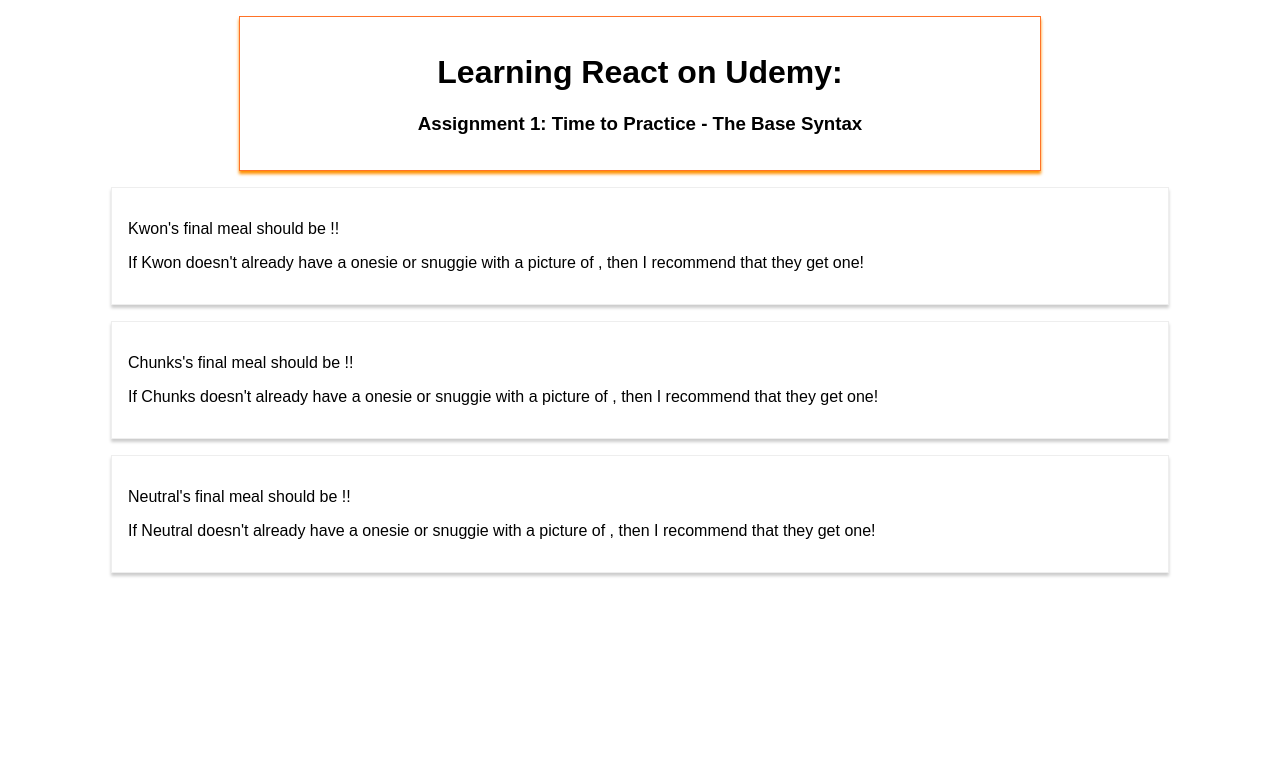
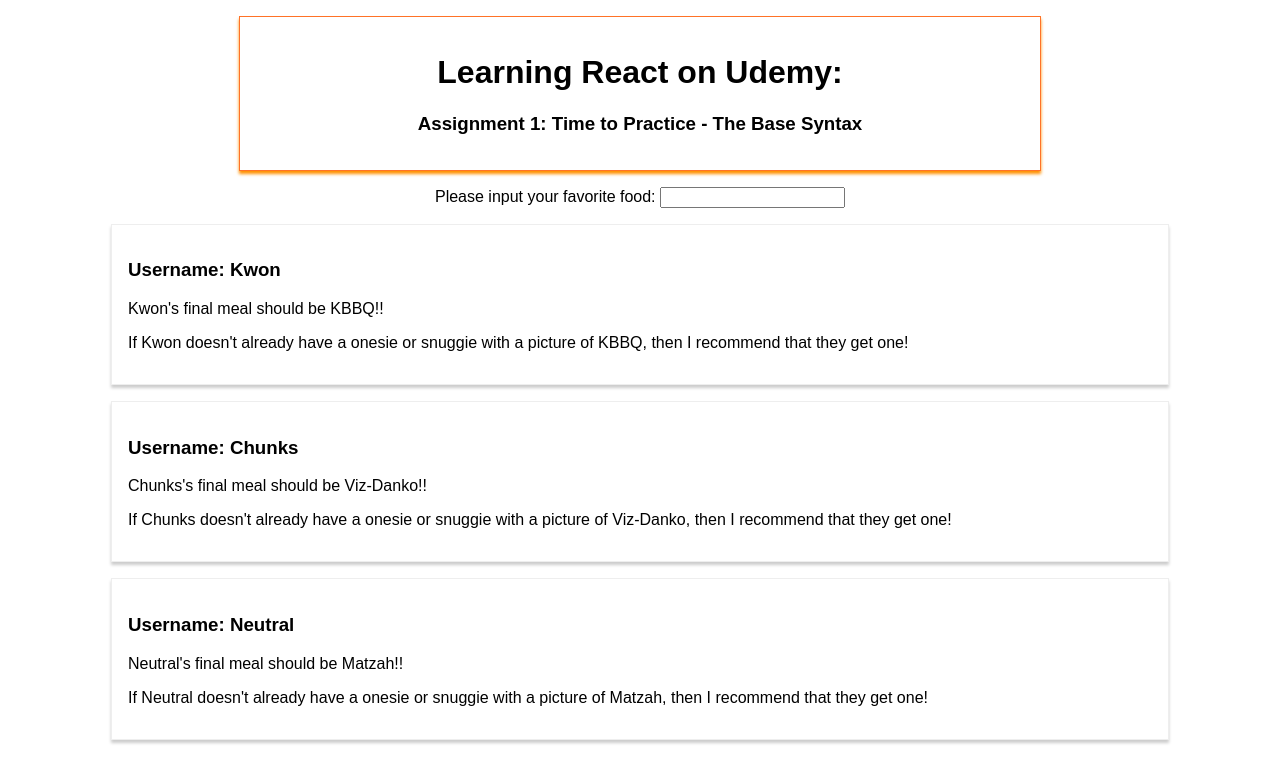
Before and after one commit to tyslas/assign1-practice-base-syntax, a React (Create React App) app: page / in a window 1280 px wide. Shown: the top 782 px of the page. Built offline with nearby package versions, Linux system fonts and the light colour scheme.

Commit message:
passed the event handler method reference to the UserInput component and bind it to the input-change event

```diff
--- a/src/App.js
+++ b/src/App.js
@@ -1,6 +1,7 @@
 import React, {Component} from 'react';
 import './App.css';
-import UserOutput from './userInOut/UserOutput'
+import UserInput from './UserInput/UserInput'
+import UserOutput from './UserOutput/UserOutput'
 
 class App extends Component {
   state = {
@@ -18,22 +19,22 @@
     ]
   }
 
-  foodChangedHandler = (e => {
+  usernameChangedHandler = (event) => {
     this.setState({
       users: [
         {
-          username: 'Kwon',
-          food: e.target.value
+          username: event.target.value,
+          food: 'Maryland Crab Cakes'
         }, {
           username: 'Chunks',
-          food: e.target.value
+          food: 'Viz-Danko'
         }, {
           username: 'Neutral',
-          food: e.target.value
+          food: 'Matzah'
         }
       ]
     })
-  })
+  }
 
   render() {
     return (<div className="App">
@@ -41,9 +42,18 @@
         <h1>Learning React on Udemy:</h1>
         <h3>Assignment 1: Time to Practice - The Base Syntax</h3>
       </div>
-      <UserOutput username={this.state.users[0].username} />
-      <UserOutput username={this.state.users[1].username} />
-      <UserOutput username={this.state.users[2].username} />
+
+      <UserInput
+        changed={this.usernameChangedHandler} />
+
+      <UserOutput
+        username={this.state.users[0].username} food={this.state.users[0].food} />
+      <UserOutput
+        username={this.state.users[1].username}
+        food={this.state.users[1].food} />
+      <UserOutput
+        username={this.state.users[2].username}
+        food={this.state.users[2].food} />
     </div>);
   }
 }
--- /dev/null
+++ b/src/UserInput/UserInput.js
@@ -0,0 +1,13 @@
+import React from 'react';
+
+const userInput = (props) => {
+  return (
+    <div>
+      <label>
+        {props.username} Please input your favorite food: <input type="text" onChange={props.changed} />
+      </label>
+    </div>
+  )
+}
+
+export default userInput;
--- a/src/userInOut/UserOutput.js
+++ b/src/UserOutput/UserOutput.js
@@ -3,6 +3,7 @@
 const userOutput = (props) => {
   return (
     <div className="userOutput">
+      <h3>Username: {props.username}</h3>
       <p>{props.username}'s final meal should be {props.food}!!</p>
       <p>If {props.username} doesn't already have a onesie or snuggie with a picture of {props.food}, then I recommend that they get one!</p>
     </div>
```
Also changed, not shown: src/userInOut/UserInput.js (deleted, +0 -12 lines).
